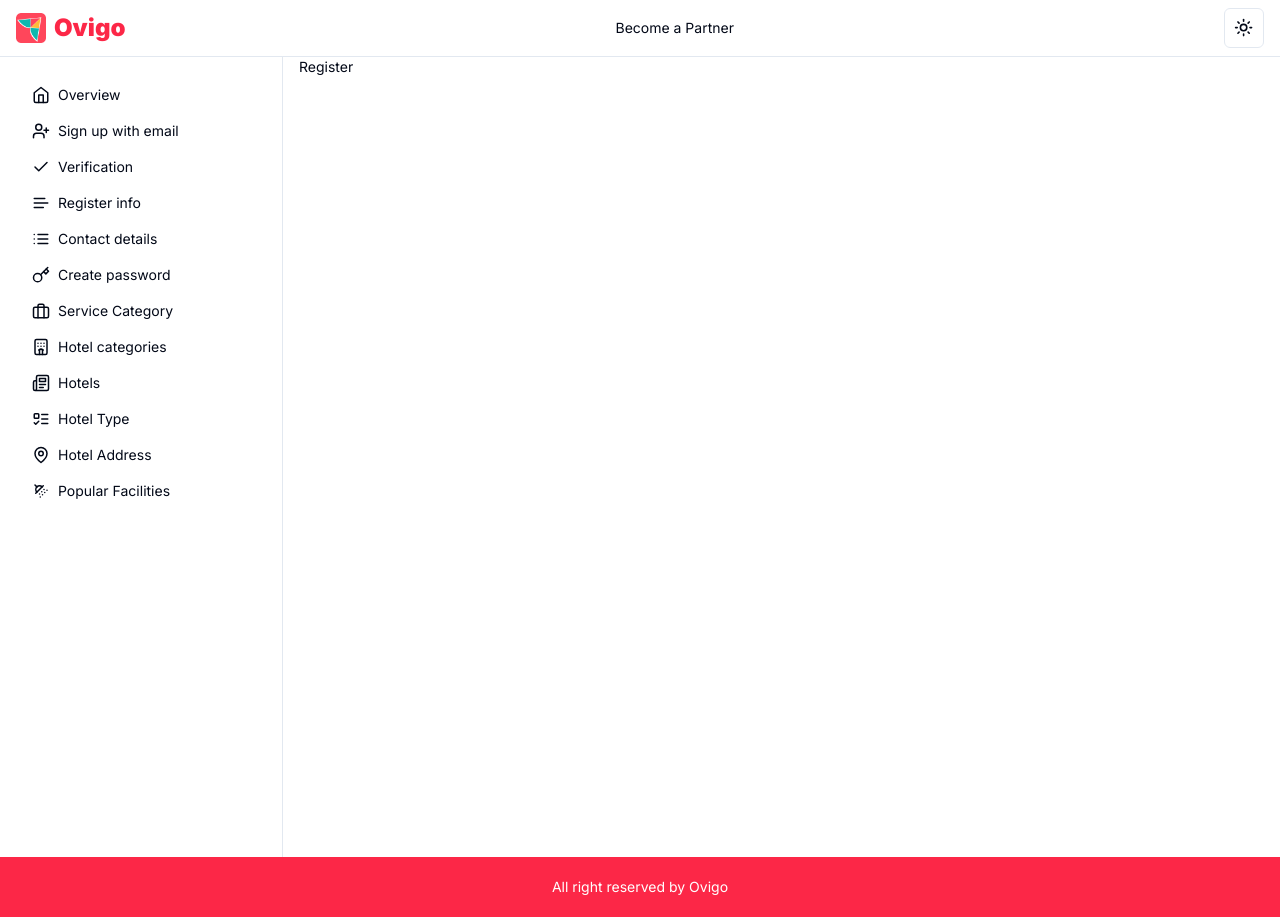
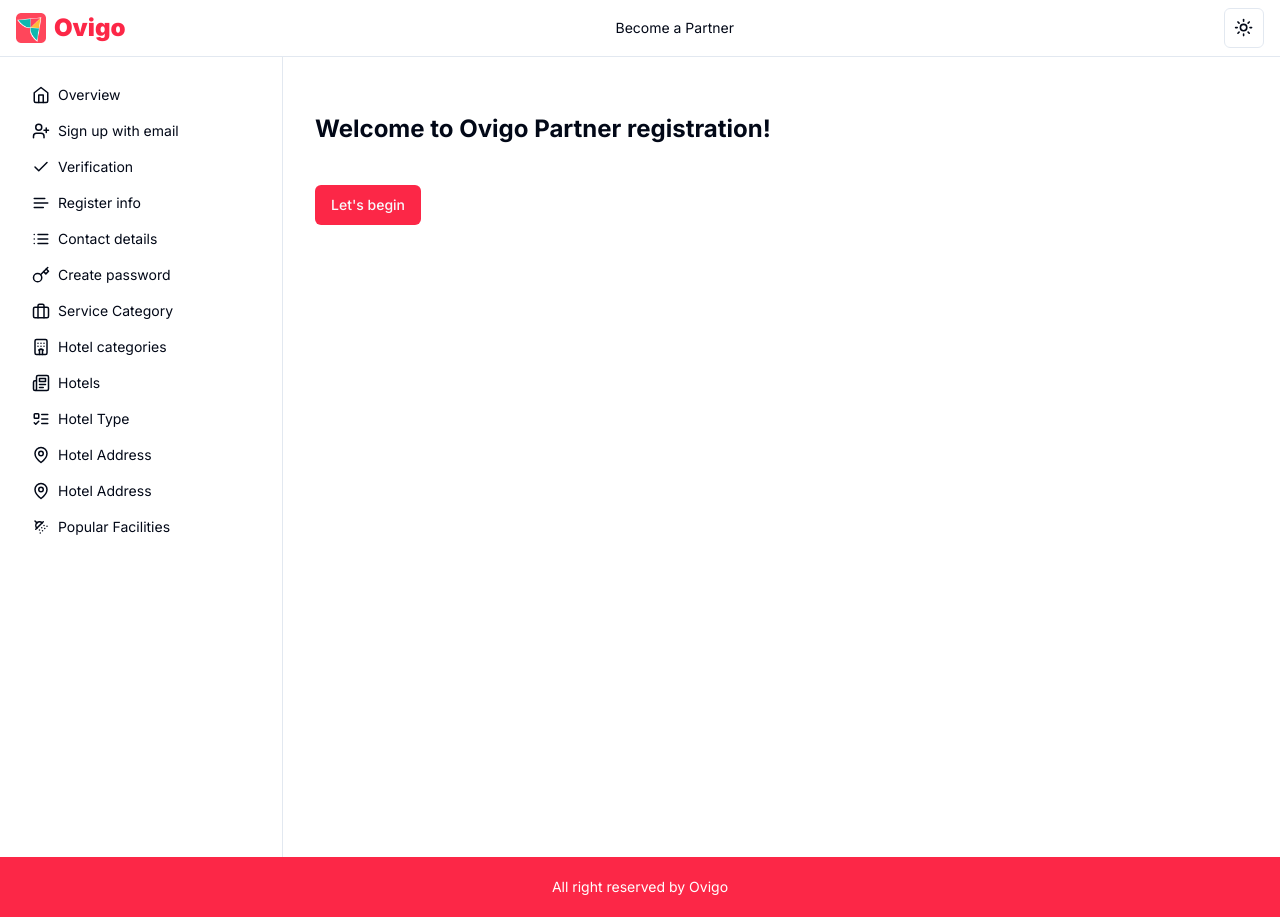
Before and after one commit to OvigoDevs/ovigo-partner-client, a Next.js app: page /register in a window 1280 px wide. Built offline with nearby package versions, Linux system fonts and the light colour scheme.

Commit message:
comp-dev:: register: welcome page

```diff
--- a/src/app/register/page.js
+++ b/src/app/register/page.js
@@ -1,5 +1,15 @@
+import { Button } from "@/components/ui/button";
+import Link from "next/link";
+
 const Register = () => {
-  return <div>Register</div>;
+  return (
+    <div className="container-d section-d mt-10">
+      <h1 className="text-2xl font-bold mb-10">Welcome to Ovigo Partner registration!</h1>
+      <Link href="/register/landing">
+        <Button>{`Let's begin`}</Button>
+      </Link>
+    </div>
+  );
 };
 
 export default Register;
--- a/src/components/pages/register/sidenav/sidenav.js
+++ b/src/components/pages/register/sidenav/sidenav.js
@@ -134,6 +134,16 @@ const SideNav = ({ setOpenSideNav }) => {
       ),
     },
     {
+      id: 11,
+      text: "Hotel Address",
+      link: "/register/hotel-address",
+      icon: (
+        <IconWrapper>
+          <MapPin />
+        </IconWrapper>
+      ),
+    },
+    {
       id: 12,
       text: "Popular Facilities",
       link: "/register/popular-facilities",
```
Also changed, not shown: 1 other file (tests, documents, lock files or other folders).
